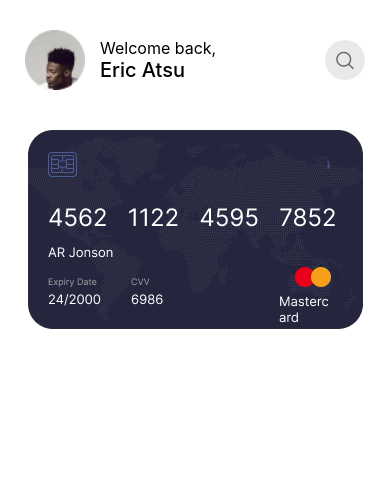
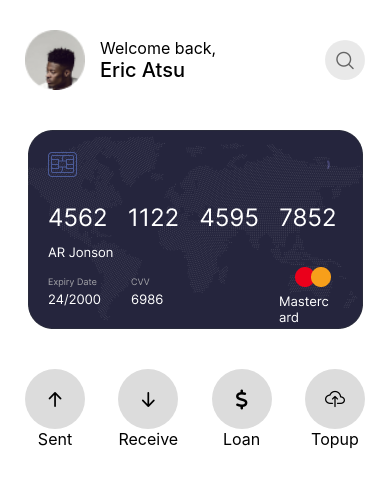
Before and after one commit to Healer2003/rn-assignment5-11254384, a React Native app in the folder app/: screen /Home in a window 390 px wide. Shown: the top 486 px of the page. Built offline with nearby package versions, Linux system fonts and the light colour scheme.

Commit message:
mapped icons

```diff
--- a/app/Components/Data.js
+++ b/app/Components/Data.js
@@ -1,4 +1,4 @@
-import {Ionicons,AntDesign} from '@expo/vector-icons'
+import {Ionicons,AntDesign,FontAwesome6} from '@expo/vector-icons'
 export const items = [
     {
         id:"1",
@@ -13,7 +13,7 @@ export const items = [
     {
         id:"3",
         name:"Loan",
-        icon:<AntDesign name="dollar" size={20} color={"black"}/>
+        icon:<FontAwesome6 name="dollar-sign" size={20} color={"black"}/>
     },
     {
         id:"4",
--- a/app/Components/IconCard.js
+++ b/app/Components/IconCard.js
@@ -4,7 +4,7 @@ export default function IconCard({icon,name}){
     return(
         <TouchableOpacity style={styles.main}>
             <View style={styles.sub}>
-                <Ionicons name={icon} size={20} color={"black"}/>
+                {icon}
             </View>
             <Text style={styles.text}>{name}</Text>
         </TouchableOpacity>
@@ -17,12 +17,15 @@ const styles = StyleSheet.create({
         alignItems:"center"
     },
     sub:{
-       paddingHorizontal:10,
-       paddingVertical:10,
-       backgroundColor:'#DCDCDC',
+      width:60,
+      height:60,
+      backgroundColor:'#DCDCDC',
+      borderRadius:50,
+      justifyContent:"center",
+      alignItems:"center",
     },
     text:{
-        fontSize:18,
+        fontSize:16,
         fontWeight:"medium",
     }
 })
--- a/app/Screens/Home.js
+++ b/app/Screens/Home.js
@@ -1,5 +1,7 @@
 import { Image, StyleSheet,View } from "react-native"
 import UserCard from "../Components/UserCard"
+import { items } from "../Components/Data"
+import IconCard from "../Components/IconCard"
 
 
 export default function Home(){
@@ -8,6 +10,16 @@ export default function Home(){
             <UserCard/>
             <View style={{marginVertical:40,}}>
             <Image source={require('../assets/Card.png')} style={styles.image}/>
+            </View>
+            <View style={{flexDirection:"row",justifyContent:"space-between"}}>
+                {
+                    items.map((item,index)=>{
+                        return(
+                            <IconCard name={item.name} icon={item.icon} key={index.id}/>
+                        )
+
+                    })
+                }
             </View>
         </View>
     )
```
